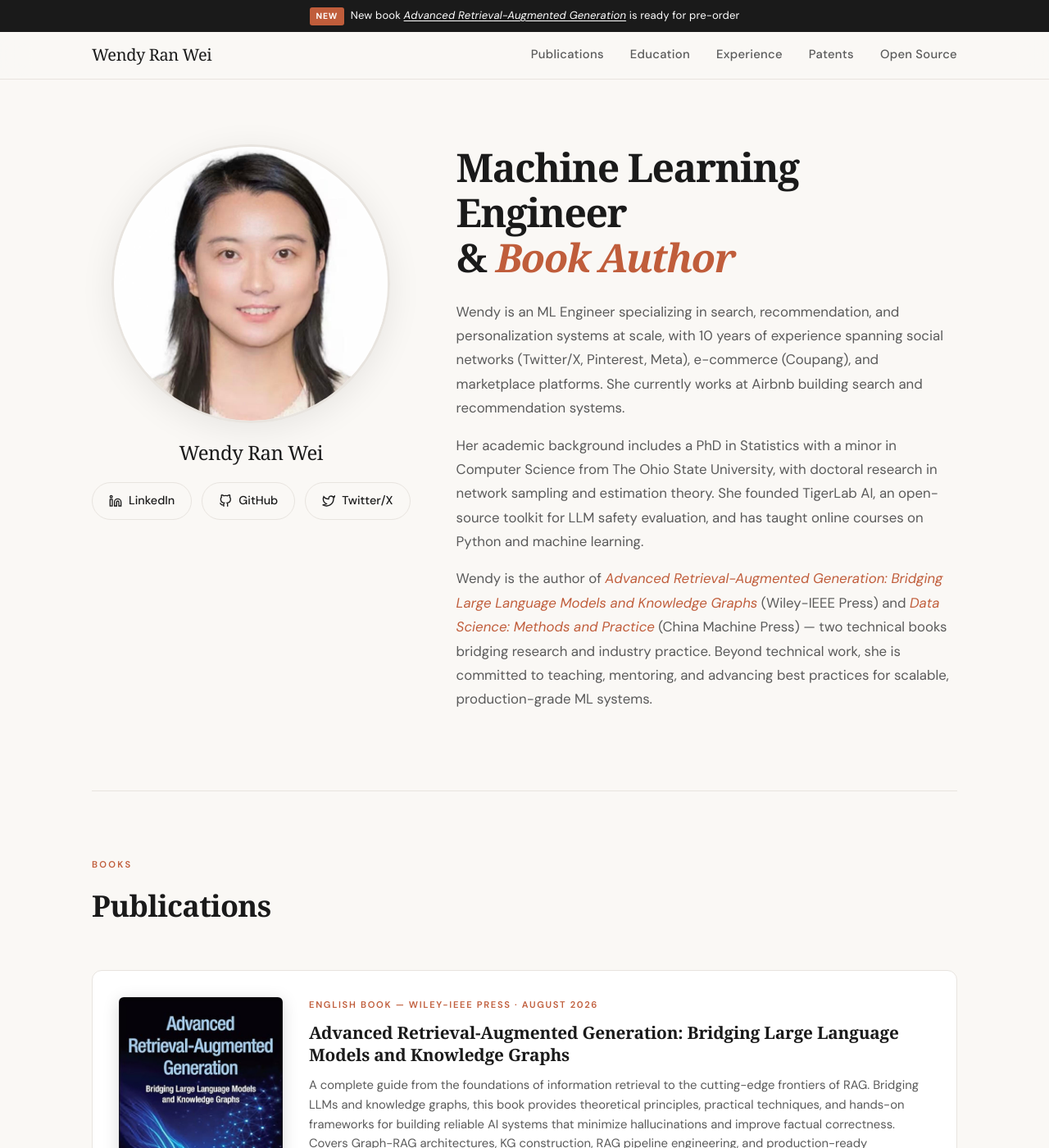
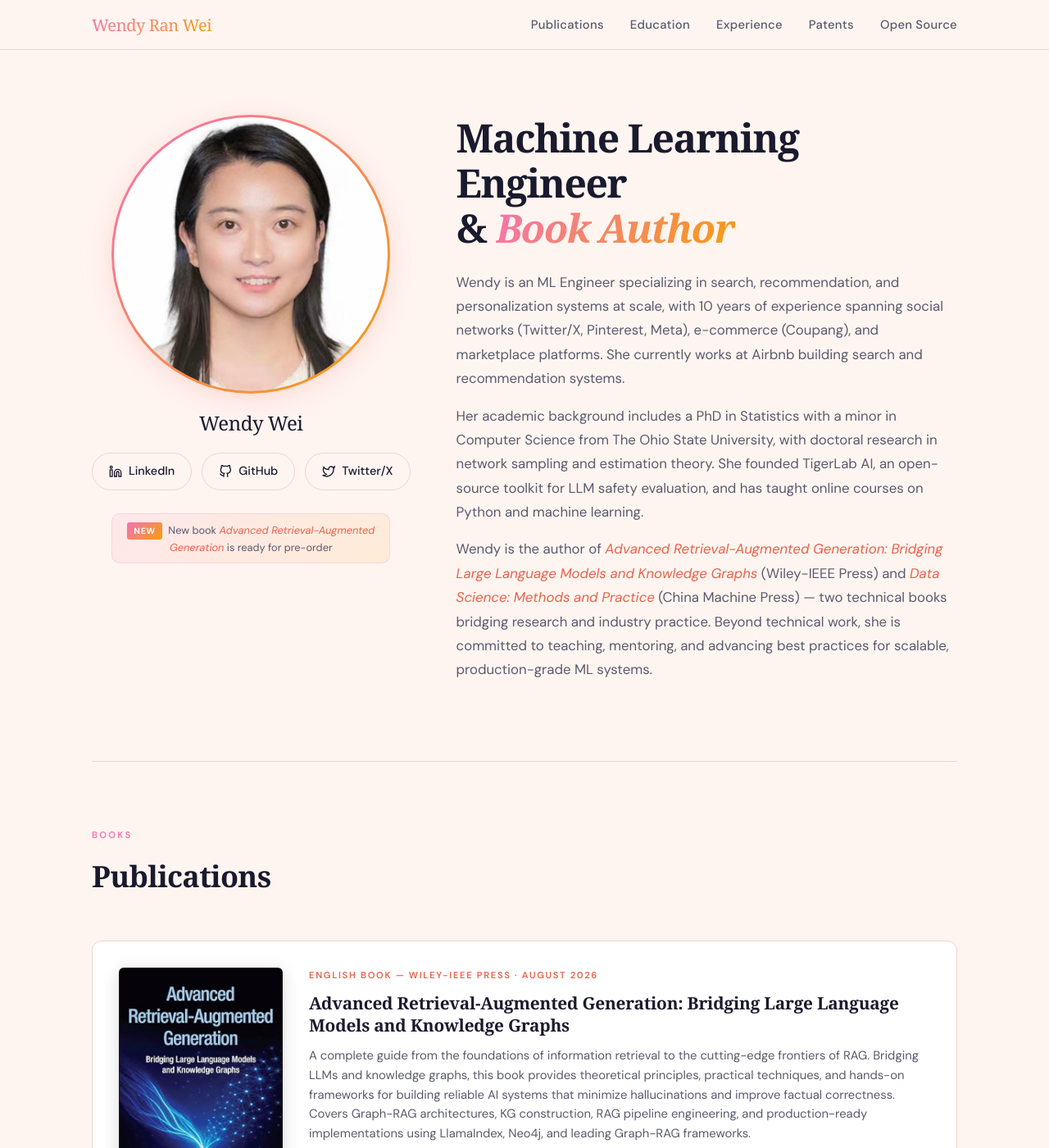
Before and after one commit to wendyran/wendyran.github.io, a Jekyll site: the page index.html, which Jekyll copies as it is, in a window 1280 px wide and 1400 px high. Shown: the whole window at 82% size. Built offline with Jekyll 4.4.1, drawn with Linux system fonts in a browser that asks for light colours; some web fonts are replaced; some of the changed text lies outside the part shown.

Commit message:
Update index.html

```diff
--- a/index.html
+++ b/index.html
@@ -9,13 +9,19 @@
     <link href="https://fonts.googleapis.com/css2?family=Instrument+Serif:ital@0;1&family=DM+Sans:ital,wght@0,300;0,400;0,500;0,600;0,700;1,400&display=swap" rel="stylesheet">
     <style>
         :root {
-            --bg: #FAF8F5;
-            --text: #1A1A1A;
-            --text-soft: #5A5A5A;
-            --accent: #C05D3B;
-            --accent-light: #E8D5CC;
+            --bg: #FFF5F0;
+            --bg-warm: #FFE8DC;
+            --text: #1A1A2E;
+            --text-soft: #5A5A6E;
+            --accent: #E8614D;
+            --accent-dark: #D4522A;
+            --accent-light: #FFB8A8;
+            --accent-pink: #F472B6;
+            --accent-gold: #F59E0B;
+            --gradient: linear-gradient(135deg, #F472B6, #F59E0B);
+            --gradient-soft: linear-gradient(135deg, rgba(244,114,182,0.1), rgba(245,158,11,0.1));
             --card: #FFFFFF;
-            --border: #E8E4DF;
+            --border: #F0D5C8;
             --serif: 'Instrument Serif', Georgia, serif;
             --sans: 'DM Sans', system-ui, sans-serif;
         }
@@ -39,37 +45,13 @@
             -webkit-font-smoothing: antialiased;
         }
 
-        /* ── TOP BANNER ── */
-        .top-banner {
+        /* ── NAV ── */
+        nav {
             position: fixed;
             top: 0;
             width: 100%;
-            z-index: 101;
-            background: #1A1A1A;
-            color: #fff;
-            text-align: center;
-            padding: 0.5rem 1rem;
-            font-size: 0.82rem;
-            letter-spacing: 0.01em;
-        }
-
-        .top-banner a {
-            color: #fff;
-            text-decoration: underline;
-            text-underline-offset: 2px;
-        }
-
-        .top-banner a:hover {
-            color: var(--accent-light);
-        }
-
-        /* ── NAV ── */
-        nav {
-            position: fixed;
-            top: 36px;
-            width: 100%;
             z-index: 100;
-            background: rgba(250, 248, 245, 0.85);
+            background: rgba(255, 245, 240, 0.88);
             backdrop-filter: blur(16px);
             -webkit-backdrop-filter: blur(16px);
             border-bottom: 1px solid var(--border);
@@ -88,7 +70,10 @@
         nav .logo {
             font-family: var(--serif);
             font-size: 1.25rem;
-            color: var(--text);
+            background: var(--gradient);
+            -webkit-background-clip: text;
+            -webkit-text-fill-color: transparent;
+            background-clip: text;
             text-decoration: none;
             letter-spacing: -0.02em;
         }
@@ -133,7 +118,7 @@
         .hero {
             max-width: 1120px;
             margin: 0 auto;
-            padding: 176px 2rem 80px;
+            padding: 140px 2rem 80px;
             display: grid;
             grid-template-columns: auto 1fr;
             gap: 3.5rem;
@@ -150,7 +135,10 @@
 
         .hero-text h1 .italic {
             font-style: italic;
-            color: var(--accent);
+            background: var(--gradient);
+            -webkit-background-clip: text;
+            -webkit-text-fill-color: transparent;
+            background-clip: text;
         }
 
         .hero-text p {
@@ -229,9 +217,32 @@
             text-align: center;
         }
 
+        .preorder-banner {
+            margin-top: 0.75rem;
+            padding: 0.6rem 1rem;
+            background: var(--gradient-soft);
+            border: 1px solid rgba(244, 114, 182, 0.2);
+            border-radius: 10px;
+            font-size: 0.8rem;
+            color: var(--text-soft);
+            line-height: 1.5;
+            text-align: center;
+            max-width: 340px;
+        }
+
+        .preorder-banner a {
+            color: var(--accent);
+            text-decoration: none;
+            font-weight: 500;
+        }
+
+        .preorder-banner a:hover {
+            text-decoration: underline;
+        }
+
         .preorder-new {
             display: inline-block;
-            background: var(--accent);
+            background: var(--gradient);
             color: #fff;
             font-size: 0.65rem;
             font-weight: 700;
@@ -254,8 +265,9 @@
             height: 340px;
             border-radius: 50%;
             overflow: hidden;
-            border: 3px solid var(--border);
-            box-shadow: 0 8px 40px rgba(0,0,0,0.08);
+            padding: 3px;
+            background: var(--gradient);
+            box-shadow: 0 8px 40px rgba(244, 114, 182, 0.15), 0 4px 20px rgba(245, 158, 11, 0.1);
         }
 
         .profile-image-container img {
@@ -263,6 +275,7 @@
             height: 100%;
             object-fit: cover;
             object-position: center top;
+            border-radius: 50%;
         }
 
         @media (max-width: 768px) {
@@ -372,10 +385,10 @@
             margin-top: 1px;
         }
 
-        .cat-social { background: #C05D3B; }
-        .cat-ecom { background: #2D7D9A; }
-        .cat-startup { background: #7B6DAA; }
-        .cat-author { background: #4A8B5C; }
+        .cat-social { background: #F472B6; }
+        .cat-ecom { background: #F59E0B; }
+        .cat-startup { background: #A78BFA; }
+        .cat-author { background: #34D399; }
 
 
         /* ── SECTIONS ── */
@@ -389,7 +402,10 @@
             font-size: 0.7rem;
             letter-spacing: 0.2em;
             text-transform: uppercase;
-            color: var(--accent);
+            background: var(--gradient);
+            -webkit-background-clip: text;
+            -webkit-text-fill-color: transparent;
+            background-clip: text;
             font-weight: 600;
             margin-bottom: 0.75rem;
         }
@@ -465,8 +481,8 @@
         }
 
         .card:hover {
-            border-color: var(--accent);
-            box-shadow: 0 8px 32px rgba(192, 93, 59, 0.08);
+            border-color: var(--accent-pink);
+            box-shadow: 0 8px 32px rgba(244, 114, 182, 0.12);
             transform: translateY(-2px);
         }
 
@@ -575,7 +591,8 @@
         }
 
         .skill-tag:hover {
-            border-color: var(--accent);
+            border-color: var(--accent-pink);
+            background: var(--gradient-soft);
             color: var(--accent);
         }
 
@@ -687,7 +704,7 @@
         @media (max-width: 768px) {
             .hero {
                 grid-template-columns: 1fr;
-                padding: 156px 1.5rem 60px;
+                padding: 120px 1.5rem 60px;
                 gap: 2rem;
             }
 
@@ -757,11 +774,6 @@
 </head>
 <body>
 
-<!-- TOP BANNER -->
-<div class="top-banner">
-    <span class="preorder-new">New</span> New book <a href="https://www.amazon.com/Advanced-Retrieval-Augmented-Generation-Bridging-Knowledge/dp/1394374682" target="_blank" rel="noopener"><em>Advanced Retrieval-Augmented Generation</em></a> is ready for pre-order
-</div>
-
 <!-- NAV -->
 <nav>
     <div class="nav-inner">
@@ -785,7 +797,7 @@
         <div class="profile-image-container">
             <img src="profile-image.jpg" alt="Wendy Ran Wei" />
         </div>
-        <div class="profile-name">Wendy Ran Wei</div>
+        <div class="profile-name">Wendy Wei</div>
         <div class="hero-links">
             <a href="https://www.linkedin.com/in/wendyranwei" target="_blank" rel="noopener">
                 <svg viewBox="0 0 24 24" fill="none" stroke="currentColor" stroke-width="2"><path d="M16 8a6 6 0 0 1 6 6v7h-4v-7a2 2 0 0 0-4 0v7h-4v-7a6 6 0 0 1 6-6z"/><rect x="2" y="9" width="4" height="12"/><circle cx="4" cy="4" r="2"/></svg>
@@ -799,6 +811,9 @@
                 <svg viewBox="0 0 24 24" fill="none" stroke="currentColor" stroke-width="2"><path d="M23 3a10.9 10.9 0 0 1-3.14 1.53 4.48 4.48 0 0 0-7.86 3v1A10.66 10.66 0 0 1 3 4s-4 9 5 13a11.64 11.64 0 0 1-7 2c9 5 20 0 20-11.5a4.5 4.5 0 0 0-.08-.83A7.72 7.72 0 0 0 23 3z"/></svg>
                 Twitter/X
             </a>
+        </div>
+        <div class="preorder-banner">
+            <span class="preorder-new">New</span> New book <a href="https://www.amazon.com/Advanced-Retrieval-Augmented-Generation-Bridging-Knowledge/dp/1394374682" target="_blank" rel="noopener"><em>Advanced Retrieval-Augmented Generation</em></a> is ready for pre-order
         </div>
     </div>
     <div class="hero-text">
@@ -847,18 +862,18 @@
     <h2 class="section-title">Education</h2>
     <div class="edu-grid">
         <div class="edu-item">
-            <h3>The Ohio State University</h3>
+            <h3>The Ohio State University <span style="font-weight: 400; color: var(--text-soft); font-size: 0.85em;">— US</span></h3>
             <div class="degree">PhD, Statistics · Minor in Computer Science</div>
             <p style="margin-top: 0.75rem; font-size: 0.925rem; color: var(--text-soft); line-height: 1.6;"><strong style="color: var(--text);">Dissertation:</strong> <a href="http://rave.ohiolink.edu/etdc/view?acc_num=osu1471846863" target="_blank" rel="noopener" style="color: var(--accent); text-decoration: none;">On Estimation Problems in Network Sampling</a></p>
             <p style="margin-top: 0.35rem; font-size: 0.925rem; color: var(--text-soft); line-height: 1.6;"><strong style="color: var(--text);">Research:</strong> Statistical methods for estimation challenges arising from sampled network data structures</p>
             <p style="margin-top: 0.35rem; font-size: 0.925rem; color: var(--text-soft); line-height: 1.6;"><strong style="color: var(--text);">Award:</strong> <a href="https://artsandsciences.osu.edu/news/statistics-graduate-students-win-national-data-analytics/modeling-competition" target="_blank" rel="noopener" style="color: var(--accent); text-decoration: none;">Winner, 2013 Capital One National Data Analytics/Modeling Competition</a></p>
         </div>
         <div class="edu-item">
-            <h3>Zhejiang University</h3>
+            <h3>Zhejiang University <span style="font-weight: 400; color: var(--text-soft); font-size: 0.85em;">— China</span></h3>
             <div class="degree">B.S., Mathematics &amp; Statistics</div>
         </div>
         <div class="edu-item">
-            <h3>Uppsala University</h3>
+            <h3>Uppsala University <span style="font-weight: 400; color: var(--text-soft); font-size: 0.85em;">— Sweden</span></h3>
             <div class="degree">Statistics (Exchange)</div>
         </div>
     </div>
@@ -1001,7 +1016,7 @@
             <div class="timeline-date">Jan 2021 — Jan 2023</div>
             <div class="timeline-content">
                 <h3>Machine Learning Engineer</h3>
-                <div class="company">Meta</div>
+                <div class="company">Facebook/Meta</div>
                 <p>Recommendation systems for video products (long and short form). Built models for producer value estimation and creator growth, democratizing video creation and distribution.</p>
             </div>
         </div>
```
Also changed, not shown: other parts of index.html (+3 -3 lines).
